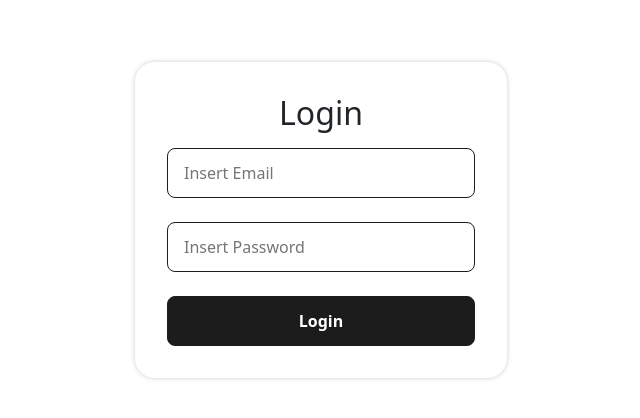
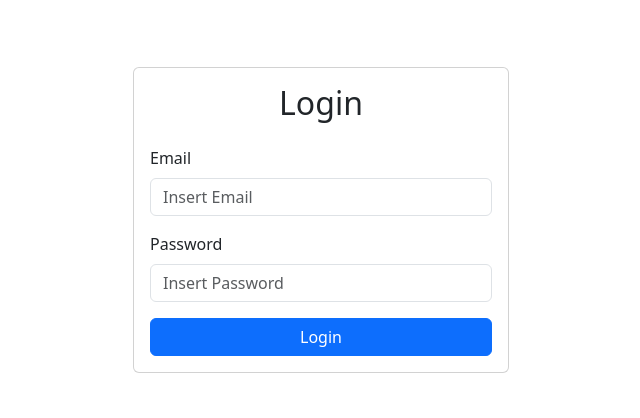
Before and after one commit to sopianJR/wpu-cafe, a React (Vite) app: page /login in a window 1280 px wide. Shown: the part 180-598 px from the top of the page, without its empty margins (319-959 px from the left). Built offline with nearby package versions, Linux system fonts and the light colour scheme; no server answers.

Commit message:
change style login page

```diff
--- a/src/components/pages/Login/Login.tsx
+++ b/src/components/pages/Login/Login.tsx
@@ -1,38 +1,57 @@
-import styles from './Login.module.css';
-import Input from '../../ui/Input';
-import Button from '../../ui/Button';
-import { FormEvent } from 'react';
+import { FormEvent, useState } from 'react';
+import { Form, Button, Container, Row, Col, Card, Alert } from 'react-bootstrap';
+import { useNavigate } from 'react-router-dom';
 import { setLocalStorage } from '../../../utils/storage';
-import { useNavigate } from 'react-router-dom';
 import { login } from '../../../services/auth.service';
 
 const Login = () => {
     const navigate = useNavigate();
-    const handleLogin = async (event: FormEvent) => {
+    const [error, setError] = useState<string | null>(null);
+
+    const handleLogin = async (event: FormEvent<HTMLFormElement>) => {
         event.preventDefault();
-        const form = event.target as HTMLFormElement;
+        const form = event.currentTarget;
         const payload = {
             email: form.email.value,
             password: form.password.value,
+        };
 
-        };
-        const result = await login(payload);
-        setLocalStorage('auth', result.token);
-
-        return navigate('/orders');
+        try {
+            const result = await login(payload);
+            setLocalStorage('auth', result.token);
+            navigate('/orders');
+        } catch (err: any) {
+            setError('Login failed. Please check your credentials.');
+        }
     };
 
-
-    return <main className={styles.login}>
-        <div className={styles.card}>
-            <h1 className={styles.title}>Login</h1>
-            <form className={styles.form} onSubmit={handleLogin}>
-                <Input label="Email" type='email' name="email" id="email" placeholder="Insert Email" required />
-                <Input label="Password" type='password' name="password" id="password" placeholder="Insert Password" required />
-                <Button type="submit">Login</Button>
-            </form>
-        </div>
-    </main>
+    return (
+        <Container className="d-flex align-items-center justify-content-center" style={{ minHeight: '100vh' }}>
+            <Row className="w-100" style={{ maxWidth: '400px' }}>
+                <Col>
+                    <Card>
+                        <Card.Body>
+                            <h2 className="text-center mb-4">Login</h2>
+                            {error && <Alert variant="danger">{error}</Alert>}
+                            <Form onSubmit={handleLogin}>
+                                <Form.Group className="mb-3" controlId="email">
+                                    <Form.Label>Email</Form.Label>
+                                    <Form.Control type="email" name="email" placeholder="Insert Email" required />
+                                </Form.Group>
+                                <Form.Group className="mb-3" controlId="password">
+                                    <Form.Label>Password</Form.Label>
+                                    <Form.Control type="password" name="password" placeholder="Insert Password" required />
+                                </Form.Group>
+                                <Button variant="primary" type="submit" className="w-100">
+                                    Login
+                                </Button>
+                            </Form>
+                        </Card.Body>
+                    </Card>
+                </Col>
+            </Row>
+        </Container>
+    );
 };
 
 export default Login;
```
